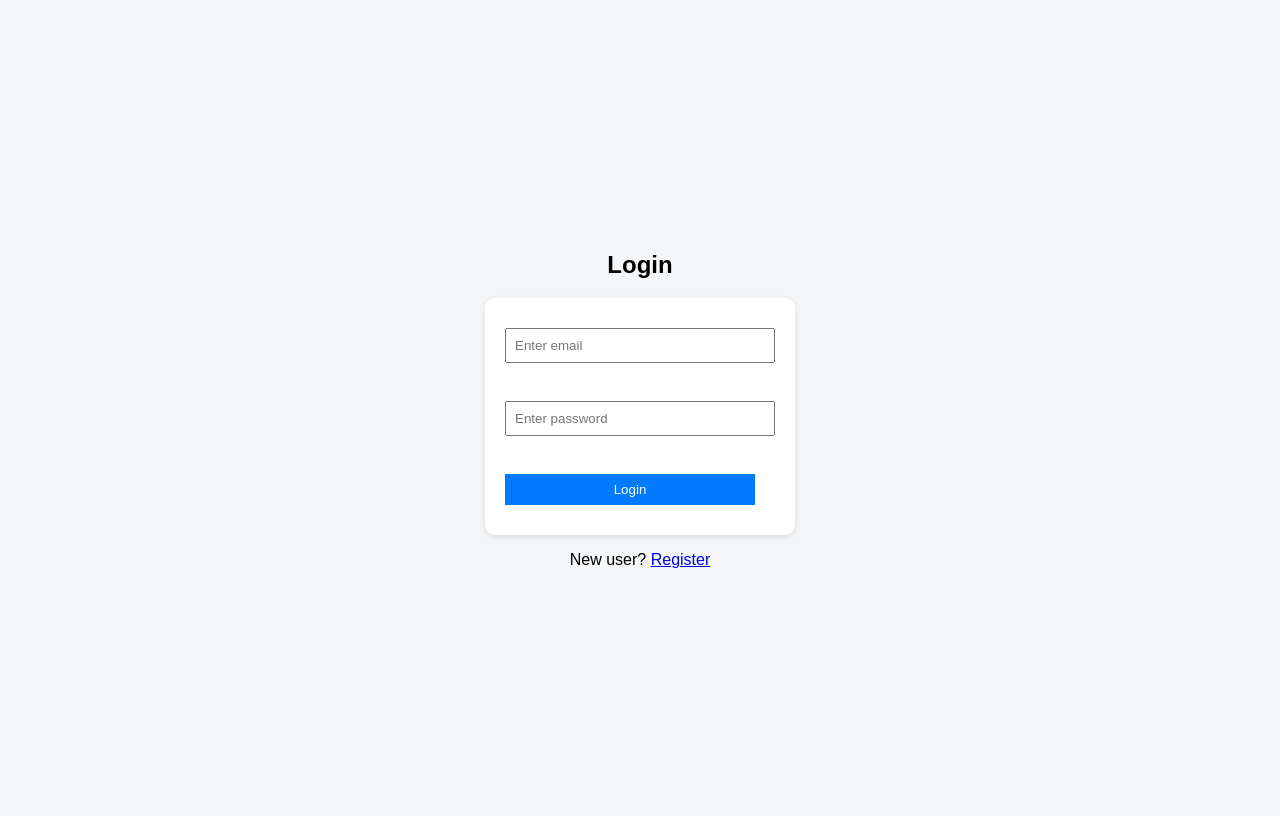
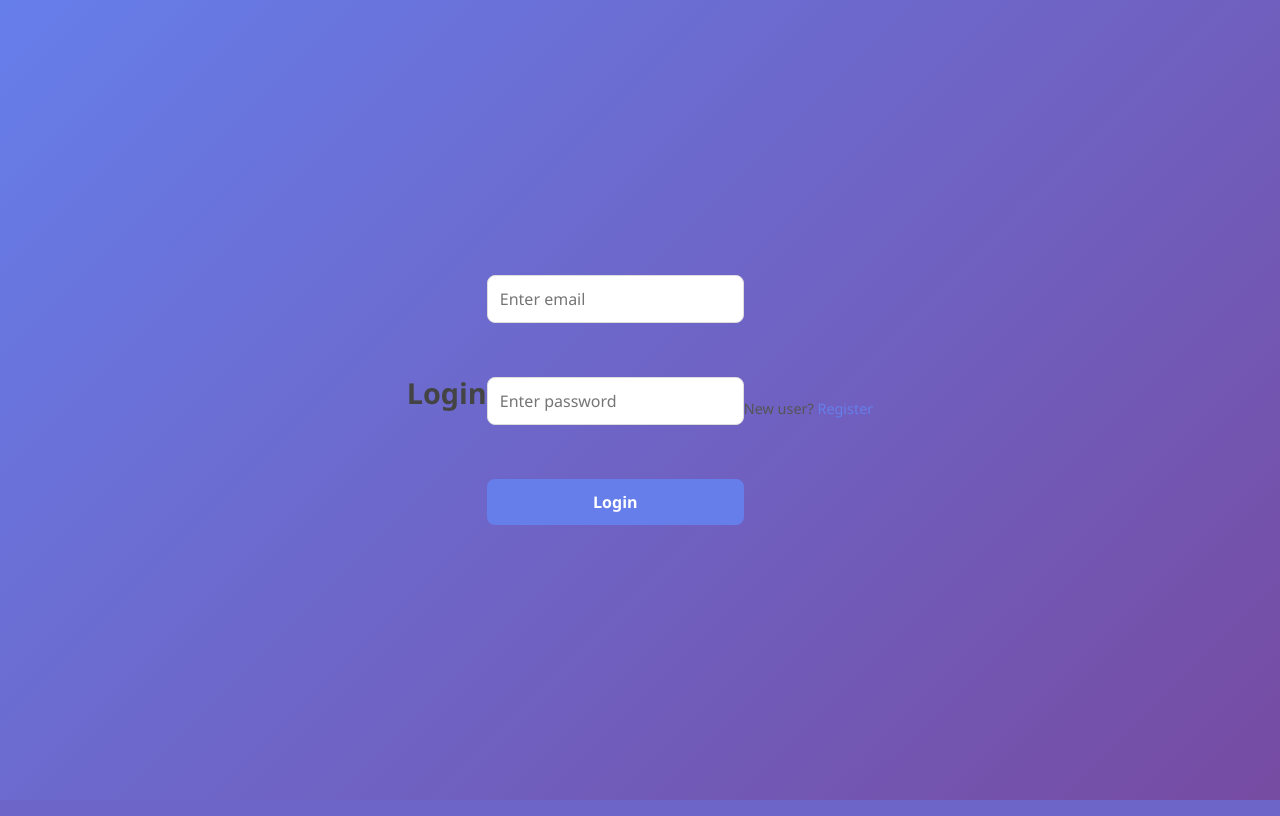
Before and after one commit to engripaye/notes, a FastAPI app: page / in a window 1280 px wide. Run offline with FastAPI, Linux system fonts and the light colour scheme.

Commit message:
backend code commit by ENGR. IPAYE

```diff
--- a/static/style.css
+++ b/static/style.css
@@ -1,30 +1,114 @@
+/* General Reset */
+* {
+    margin: 0;
+    padding: 0;
+    box-sizing: border-box;
+    font-family: "Segoe UI", Tahoma, Geneva, Verdana, sans-serif;
+}
+
+/* Page Layout */
 body {
-    font-family: Arial, sans-serif;
-    background: #f4f6f8;
+    background: linear-gradient(135deg, #667eea, #764ba2);
     display: flex;
     justify-content: center;
     align-items: center;
     height: 100vh;
+    color: #333;
+}
+
+/* Card Container */
+.container {
+    background: #fff;
+    padding: 2.5rem;
+    border-radius: 15px;
+    box-shadow: 0 8px 20px rgba(0,0,0,0.15);
+    width: 100%;
+    max-width: 400px;
+    text-align: center;
+    animation: fadeIn 0.8s ease-in-out;
+}
+
+/* Page Title */
+h2 {
+    margin-bottom: 1rem;
+    color: #444;
+    font-size: 1.8rem;
+}
+
+/* Form Styling */
+form {
+    display: flex;
     flex-direction: column;
+    gap: 1rem;
 }
-form {
-    background: #fff;
-    padding: 20px;
-    border-radius: 10px;
-    box-shadow: 0 2px 6px rgba(0,0,0,0.1);
+
+input, textarea, button {
+    padding: 12px;
+    border-radius: 8px;
+    border: 1px solid #ddd;
+    font-size: 1rem;
+    outline: none;
+    transition: all 0.3s ease;
 }
-input, textarea, button {
-    display: block;
-    width: 250px;
-    margin: 10px 0;
-    padding: 8px;
+
+/* Input Focus */
+input:focus, textarea:focus {
+    border-color: #667eea;
+    box-shadow: 0 0 5px rgba(102, 126, 234, 0.5);
 }
+
+/* Button */
 button {
-    background: #007bff;
-    color: white;
+    background: #667eea;
+    color: #fff;
     border: none;
     cursor: pointer;
+    font-weight: bold;
+    transition: 0.3s;
 }
+
 button:hover {
-    background: #0056b3;
+    background: #5563c1;
 }
+
+/* Links */
+a {
+    color: #667eea;
+    text-decoration: none;
+    transition: 0.3s;
+}
+
+a:hover {
+    text-decoration: underline;
+}
+
+/* Dashboard Greeting */
+.dashboard-header {
+    font-size: 1.5rem;
+    margin-bottom: 1.5rem;
+    color: #333;
+}
+
+/* Notes Upload Form */
+textarea {
+    resize: none;
+    height: 80px;
+}
+
+/* File Input */
+input[type="file"] {
+    border: none;
+}
+
+/* Small Text */
+p {
+    margin-top: 1rem;
+    font-size: 0.9rem;
+    color: #555;
+}
+
+/* Animations */
+@keyframes fadeIn {
+    from { opacity: 0; transform: translateY(20px); }
+    to { opacity: 1; transform: translateY(0); }
+}
```
